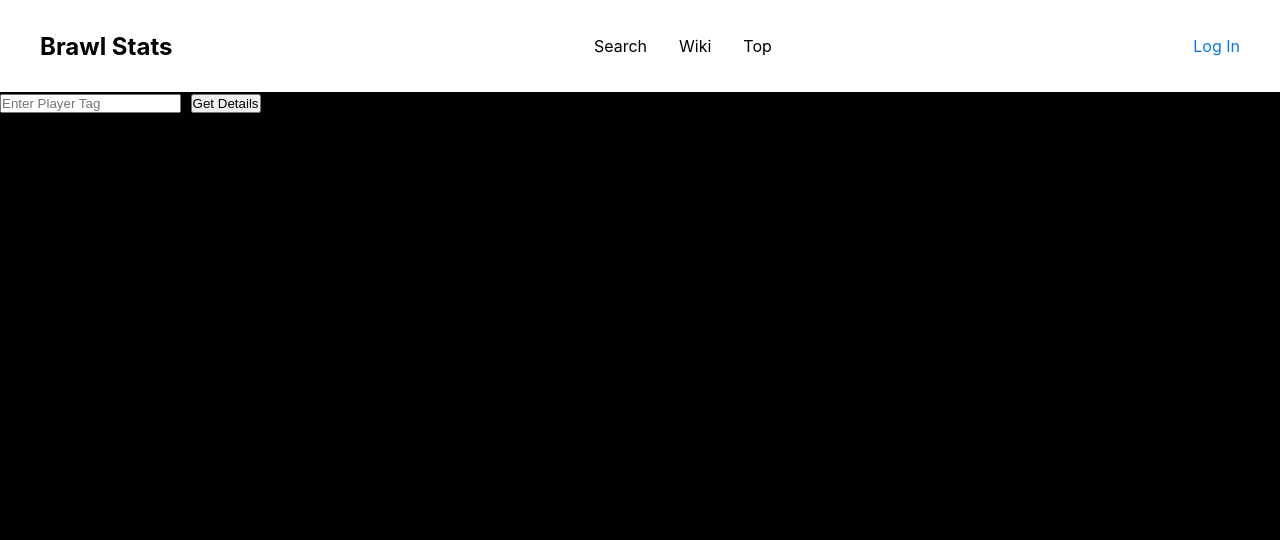
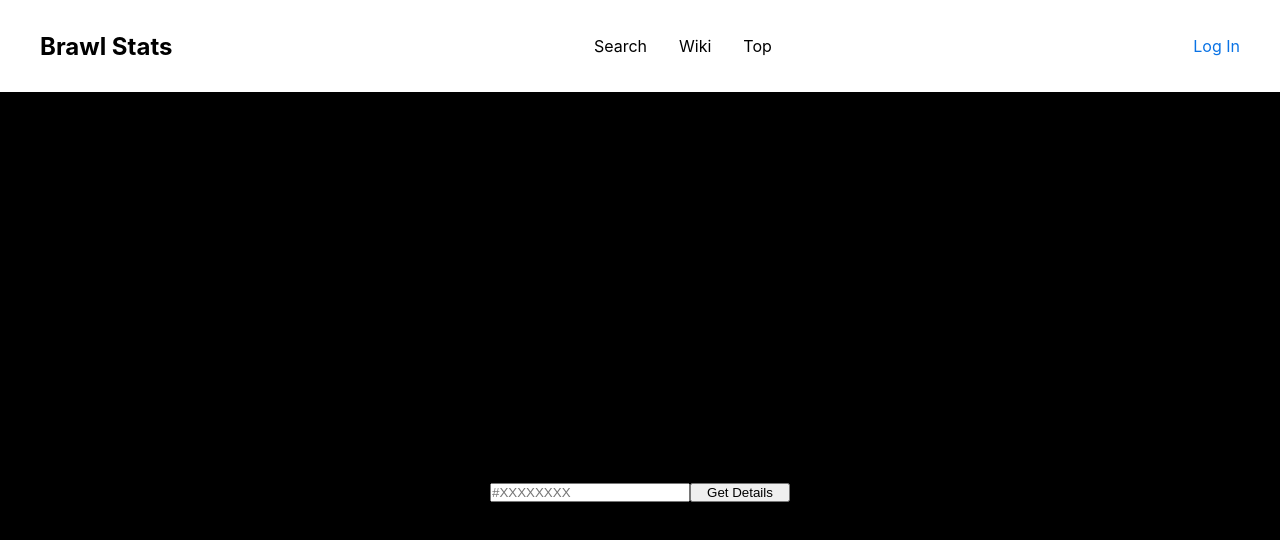
Before and after one commit to HugoDortoka/Brawlstats, a React (Create React App) app in the folder client/: page / in a window 1280 px wide. Shown: the top 540 px of the page. Built offline with nearby package versions, Linux system fonts and the light colour scheme.

Commit message:
Search main

```diff
--- a/client/src/CSS/main.css
+++ b/client/src/CSS/main.css
@@ -8,7 +8,7 @@
 body{
     background-color: #000000;
 }
-
+/*Header*/
 li{
     list-style: none;
 }
@@ -106,3 +106,13 @@ header {
         width: unset;
     }
 }
+
+
+/* Main */
+
+.form {
+    height: 100vh;
+    display: grid;
+    place-content: center;
+    grid-template-columns: 200px 100px;
+}
--- a/client/src/components/Search.js
+++ b/client/src/components/Search.js
@@ -28,10 +28,10 @@ function Search() {
                 <input
                     type="text"
                     className="form__input"
-                    placeholder="Enter Player Tag"
+                    placeholder="#XXXXXXXX"
                     value={playerTag}
                     onChange={(e) => setPlayerTag(e.target.value)}
-                />''
+                />
                 <button className="form__submit" onClick={getPlayerDetails}>Get Details</button>
             </div>
 
```
